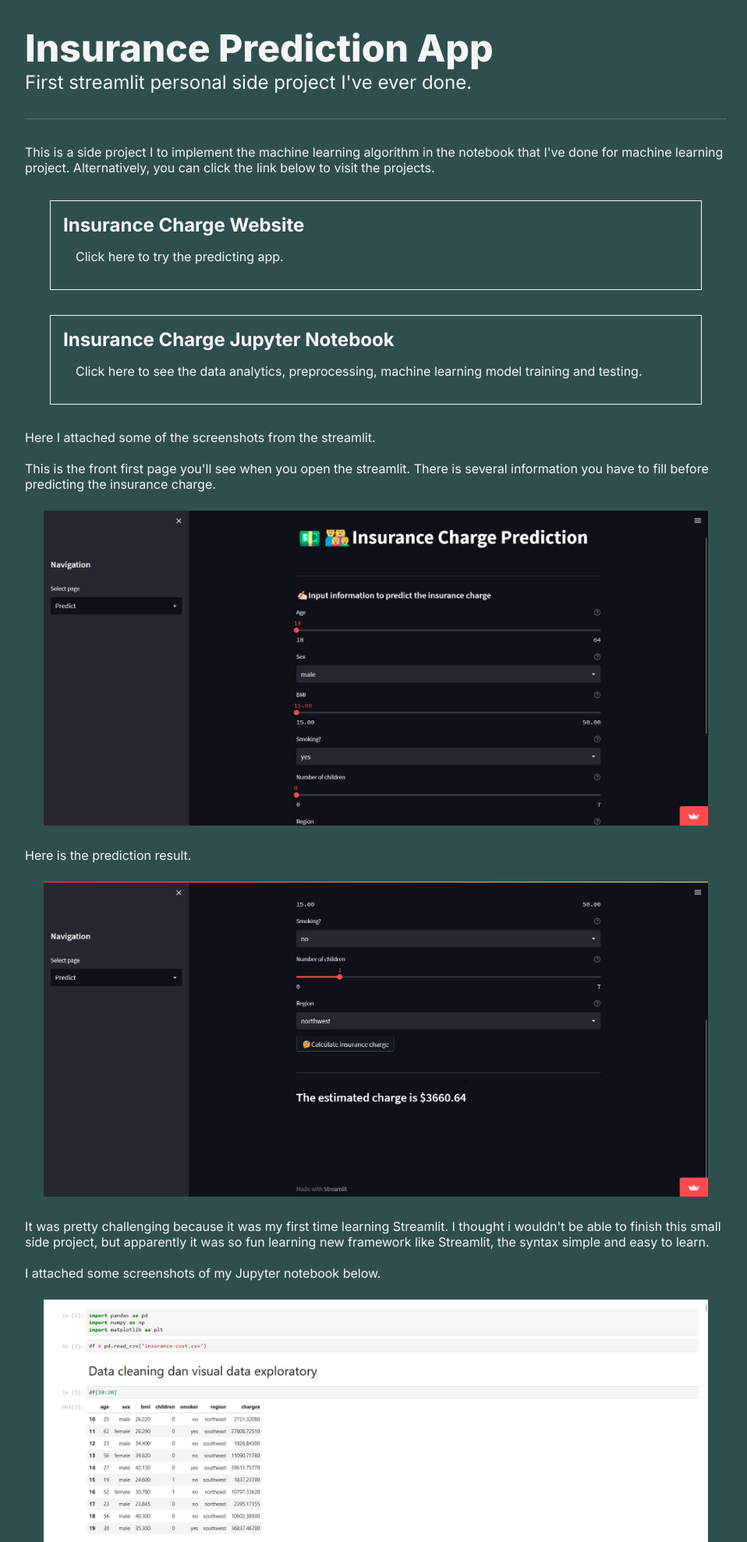
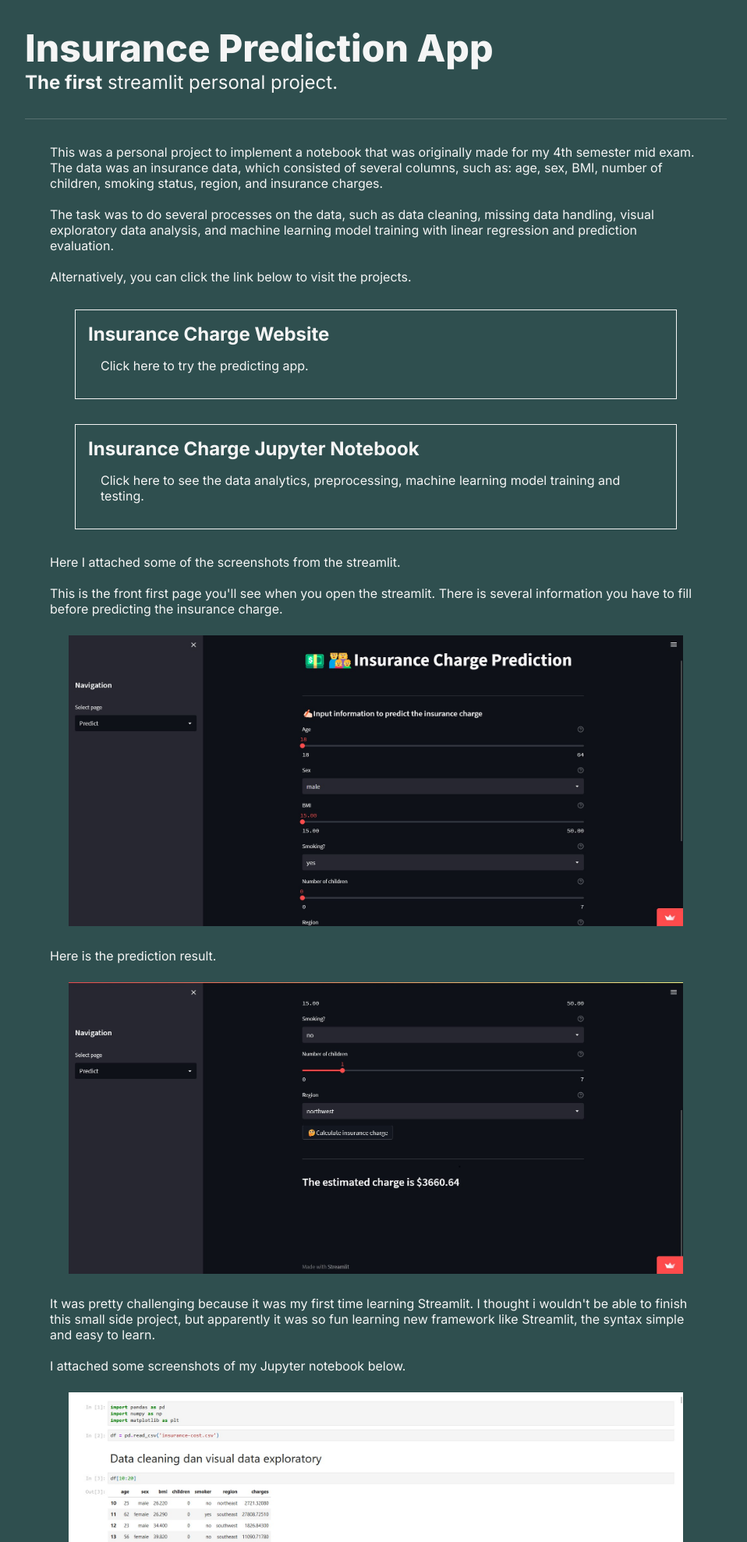
Before and after one commit to vitopm/vitopm.com, a PHP site: page /projects/insurance-prediction.php in a window 1280 px wide. Shown: the part 51-2029 px from the top of the page at 78% size, without its empty margins (158-1116 px from the left). Run offline with PHP 8.4, Linux system fonts and the light colour scheme.

Commit message:
Fixed content width and some sentences

```diff
--- a/index.php
+++ b/index.php
@@ -36,10 +36,10 @@ i hope i could manage my homework well -->
                 I started to learn making website a while ago, so there might be typos here and there or some inconsistency in the design. That's all the more reason why I have to keep learning.😁
                 <br>
                 <br>
-                I'll keep you guys updated with more projects in the incoming months!
+                I'll keep you updated with more projects in the incoming months!
                 <br>
                 <br>
-                Here I attached project(s) I made in the past months sorted from the most recent.
+                Here I attached the projects I made in the past months sorted from the most recent.
                 <br>
                 <br>
                 Click on them for more details!
@@ -112,7 +112,7 @@ i hope i could manage my homework well -->
     </main>
 
     <footer>
-        <p>made with love <a href="https://youtu.be/Tr97MQiqW38" target="_blank">❤️</a> by <a href="/index.html">vitopm</a></p>
+        <p>made with love <a href="https://youtu.be/Tr97MQiqW38" target="_blank">❤️</a> by <a href="index.php">vitopm</a></p>
     </footer>
 </body>
 </html>
--- a/projects/insurance-prediction.php
+++ b/projects/insurance-prediction.php
@@ -26,13 +26,21 @@ i hope i could manage my homework well -->
     <main>
         <div class="intro">
             <h1 class="intro--name">Insurance Prediction App</h1>
-            <h3 class="intro--description">First streamlit personal side project I've ever done.</h3>
+            <h3 class="intro--description"><b>The first</b> streamlit personal  project.</h3>
         </div>
 
         <div class="content">
 
             <p>
-                This is a side project I to implement the machine learning algorithm in the notebook that I've done for machine learning project. Alternatively, you can click the link below to visit the projects.
+                This was a personal project to implement a notebook that was originally made for my 4th semester mid exam. The data was an insurance data, which consisted of several columns, such as: age, sex, BMI, number of children, smoking status, region, and insurance charges.
+            </p>
+            <br>
+            <p>
+                The task was to do several processes on the data, such as data cleaning, missing data handling, visual exploratory data analysis, and machine learning model training with linear regression and prediction evaluation.
+            </p>
+            <br>
+            <p>
+                Alternatively, you can click the link below to visit the projects.
             </p>
 
             <div class="project-website-list">
@@ -87,7 +95,7 @@ i hope i could manage my homework well -->
     </main>
 
     <footer>
-        <p>made with love <a href="https://youtu.be/Tr97MQiqW38" target="_blank">❤️</a> by <a href="/index.html">vitopm</a></p>
+        <p>made with love <a href="https://youtu.be/Tr97MQiqW38" target="_blank">❤️</a> by <a href="../index.php">vitopm</a></p>
     </footer>
 </body>
 </html>
--- a/resources/css/responsive.css
+++ b/resources/css/responsive.css
@@ -15,6 +15,11 @@
 
     .center-screen{
         justify-content: center;
+    }
+
+    .content{
+        padding-left: 0rem;
+        padding-right: 0rem;
     }
 
     /* wise words */
@@ -44,4 +49,9 @@
     .wise img{
         max-width: 90%;
     }
+
+    .content{
+        padding-left: 0rem;
+        padding-right: 0rem;
+    }
 }
--- a/resources/css/style.css
+++ b/resources/css/style.css
@@ -79,6 +79,8 @@ main{
 /* CONTENT */
 .content{
     padding-top: 2rem;
+    padding-left: 2rem;
+    padding-right: 2rem;
 }
 
 /* .content-big{
```
